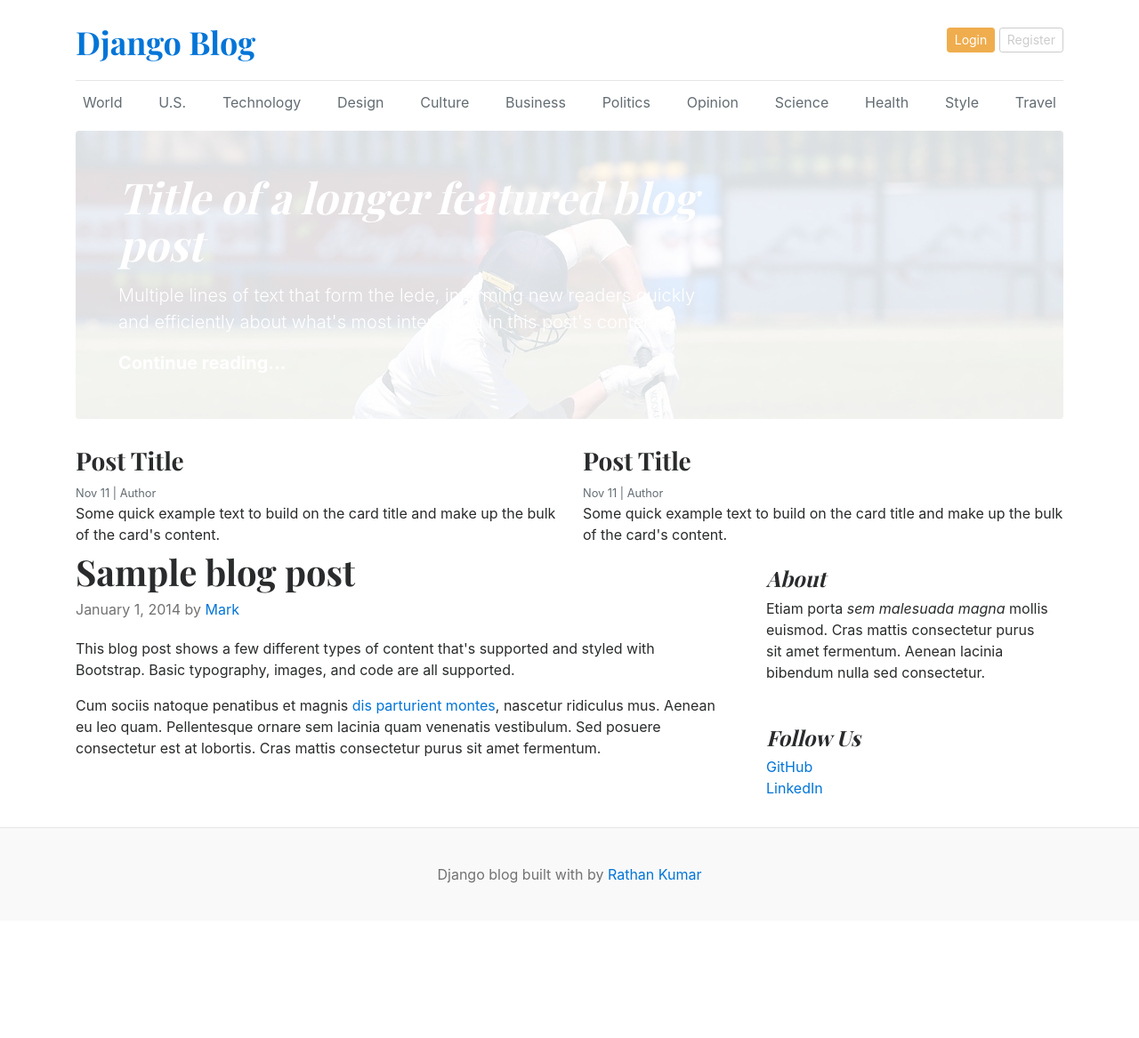
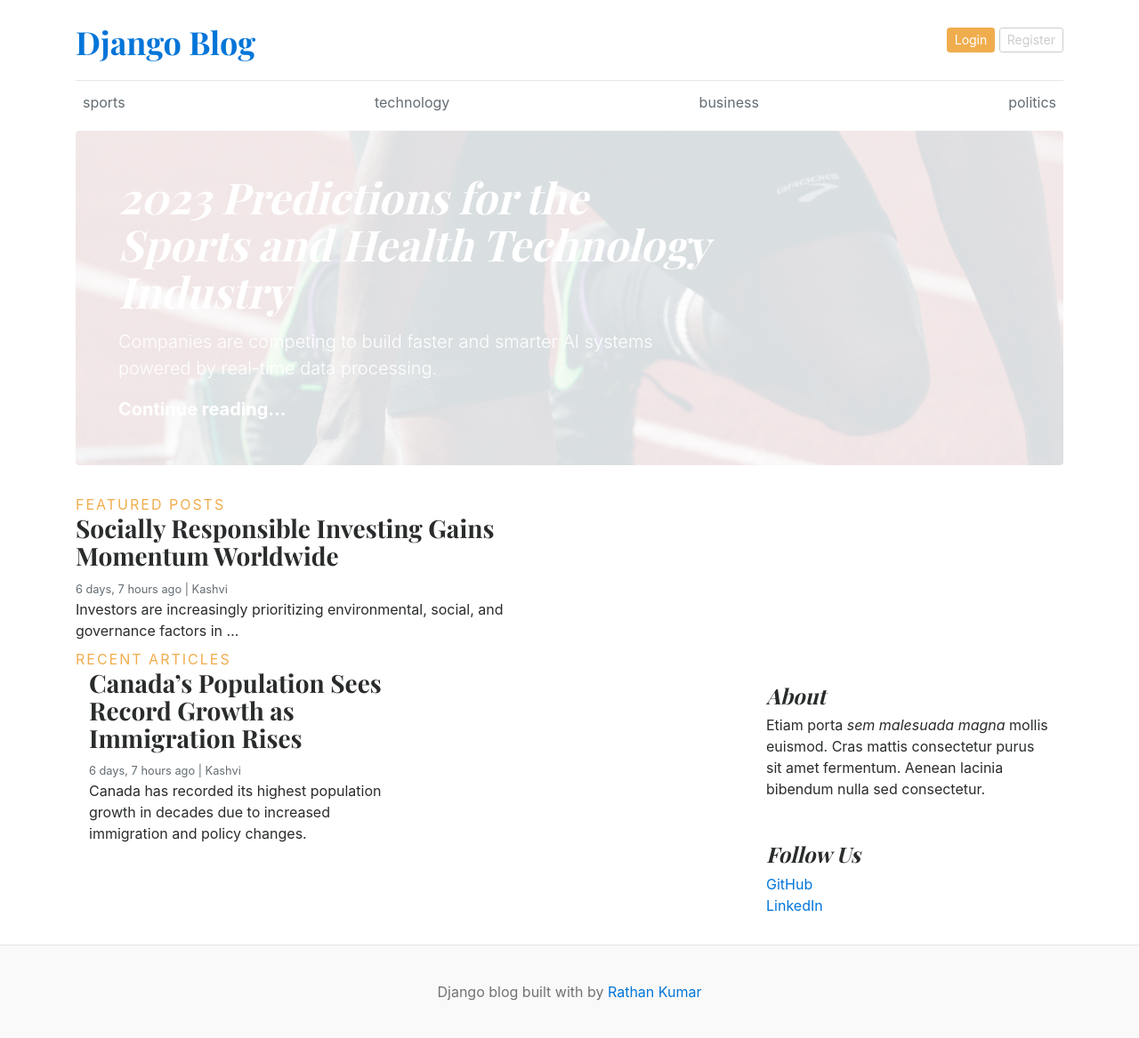
Before and after one commit to Kashvi039/django, a Django app: page / in a window 1280 px wide. Shown: the whole page at 89% size. Before the commit the page ends 993 px from the top, so only its background shows below. Run offline with Django 5.2, Linux system fonts and the light colour scheme; data comes from the database, SQL or seed files in the repository; both versions use the stored data as it was after the commit.

Commit message:
posts by category

```diff
--- a/blog/settings.py
+++ b/blog/settings.py
@@ -62,6 +62,7 @@ TEMPLATES = [
                 'django.template.context_processors.request',
                 'django.contrib.auth.context_processors.auth',
                 'django.contrib.messages.context_processors.messages',
+                'blogs.context_preprocessor.get_category',
             ],
         },
     },
--- a/blog/urls.py
+++ b/blog/urls.py
@@ -20,4 +20,5 @@ from django.urls import path,include
 urlpatterns = [
     path('admin/', admin.site.urls),
      path('', include('blogs.urls')),
+     path('category/', include('blogs.urls'))
 ]
--- a/blogs/admin.py
+++ b/blogs/admin.py
@@ -4,6 +4,7 @@ from . models import category,Blog
 class BlogAdmin(admin.ModelAdmin):
     prepopulated_fields={'slug' : ('title',)}
     list_display= ('title','Category','author','status','is_featured')
+    list_editable=('is_featured',)
 
 
 # Register your models here.
--- /dev/null
+++ b/blogs/context_preprocessor.py
@@ -0,0 +1,5 @@
+from blogs.models import category
+
+def get_category(request):
+    categories= category.objects.all()
+    return dict(categories=categories)
--- a/blogs/urls.py
+++ b/blogs/urls.py
@@ -21,5 +21,6 @@ from django.conf import settings
 from django.conf.urls.static import static
 
 urlpatterns = [
-   path('',views.home,name='home')
+   path('',views.home,name='home'),
+   path('<int:category_id>/',views.postsbycategory,name='postsbycategory')
 ] + static(settings.MEDIA_URL, document_root=settings.MEDIA_ROOT)
--- a/blogs/views.py
+++ b/blogs/views.py
@@ -1,6 +1,22 @@
 from django.shortcuts import render
 from django.http import HttpResponse
+from blogs.models import category,Blog
 
 # Create your views here.
 def home(request):
-    return render(request,'home.html')
+    categories= category.objects.all()
+    featured_posts=Blog.objects.filter(is_featured=True,status='1')
+    posts=Blog.objects.filter(is_featured=False,status='1')
+    context = {
+        'categories' : categories,
+        "featured_posts": featured_posts,
+        'posts':posts,
+    }
+
+    return render(request,'home.html',context)
+def postsbycategory(request,category_id):
+     posts=Blog.objects.filter(is_featured=True,Category_id=category_id)
+     context={
+          'posts':posts,
+     }
+     return render(request, 'postsbycategory.html', context)
--- /dev/null
+++ b/template/base.html
@@ -0,0 +1,50 @@
+{% load static %}
+
+<!--header-->
+<!DOCTYPE html>
+<html lang="en">
+<head>
+    <meta charset="UTF-8">
+    <meta http-equiv="X-UA-Compatible" content="IE=edge">
+    <meta name="viewport" content="width=device-width, initial-scale=1.0">
+    <title>Django Blogs</title>
+    <link href="https://getbootstrap.com/docs/4.0/dist/css/bootstrap.min.css" rel="stylesheet">
+    <link href="https://fonts.googleapis.com/css?family=Playfair+Display:700,900" rel="stylesheet">
+    <link href="{%static 'css/blog.css' %}" rel="stylesheet">
+  </head>
+<body>
+    <div class="container">
+      <header class="blog-header py-3">
+        <div class="row flex-nowrap justify-content-between align-items-center">
+          <div class="col-8 pt-1">
+            <a class="blog-header-logo text-dark" href="/">Django Blog</a>
+          </div>
+          <div class="col-4 d-flex justify-content-end align-items-center">
+            <a class="btn btn-sm btn-warning" href="#">Login</a> &nbsp;
+            <a class="btn btn-sm btn-outline-secondary" href="#">Register</a>
+          </div>
+        </div>
+      </header>
+
+      <div class="nav-scroller py-1 mb-2">
+        <nav class="nav d-flex justify-content-between">
+          {% for cat in categories %}
+          <a class="p-2 text-muted" href="{% url 'postsbycategory' cat.id %}">{{ cat.category_name}}</a>
+          {% endfor %}
+
+
+        </nav>
+      </div>
+
+
+<!--body content-->
+{% block content %}
+{% endblock %}
+
+
+<!--footer-->
+<footer class="blog-footer">
+  <p>Django blog built with   by <a href="#">Rathan Kumar</a></p>
+</footer>
+</body>
+</html>
--- a/template/home.html
+++ b/template/home.html
@@ -1,93 +1,54 @@
-{%load static%}
+{% extends 'base.html' %}
+{% block content %}
 
-
-<!DOCTYPE html>
-<html lang="en">
-<head>
-    <meta charset="UTF-8">
-    <meta http-equiv="X-UA-Compatible" content="IE=edge">
-    <meta name="viewport" content="width=device-width, initial-scale=1.0">
-    <title>Django Blogs</title>
-    <link href="https://getbootstrap.com/docs/4.0/dist/css/bootstrap.min.css" rel="stylesheet">
-    <link href="https://fonts.googleapis.com/css?family=Playfair+Display:700,900" rel="stylesheet">
-    <link href="{%static 'css/blog.css' %}" rel="stylesheet">
-  </head>
-<body>
-    <div class="container">
-      <header class="blog-header py-3">
-        <div class="row flex-nowrap justify-content-between align-items-center">
-          <div class="col-8 pt-1">
-            <a class="blog-header-logo text-dark" href="/">Django Blog</a>
-          </div>
-          <div class="col-4 d-flex justify-content-end align-items-center">
-            <a class="btn btn-sm btn-warning" href="#">Login</a> &nbsp;
-            <a class="btn btn-sm btn-outline-secondary" href="#">Register</a>
-          </div>
-        </div>
-      </header>
-
-      <div class="nav-scroller py-1 mb-2">
-        <nav class="nav d-flex justify-content-between">
-          <a class="p-2 text-muted" href="#">World</a>
-          <a class="p-2 text-muted" href="#">U.S.</a>
-          <a class="p-2 text-muted" href="#">Technology</a>
-          <a class="p-2 text-muted" href="#">Design</a>
-          <a class="p-2 text-muted" href="#">Culture</a>
-          <a class="p-2 text-muted" href="#">Business</a>
-          <a class="p-2 text-muted" href="#">Politics</a>
-          <a class="p-2 text-muted" href="#">Opinion</a>
-          <a class="p-2 text-muted" href="#">Science</a>
-          <a class="p-2 text-muted" href="#">Health</a>
-          <a class="p-2 text-muted" href="#">Style</a>
-          <a class="p-2 text-muted" href="#">Travel</a>
-        </nav>
-      </div>
-
-
-
-<div class="jumbotron p-3 p-md-5 text-white rounded bg-dark" style="background-image: url({% static '\css\images\cricket2.jpg' %});background-blend-mode: overlay;background-size:cover;">
+ {% for post in featured_posts %}
+   {% if forloop.first %}
+<div class="jumbotron p-3 p-md-5 text-white rounded bg-dark" style="background-image:url({{post.featured_image.url}});background-blend-mode: overlay;background-size:cover;">
     <div class="col-md-8 px-0">
-      <h1 class="display-4 font-italic">Title of a longer featured blog post</h1>
-      <p class="lead my-3">Multiple lines of text that form the lede, informing new readers quickly and efficiently about what's most interesting in this post's contents.</p>
+      <h1 class="display-4 font-italic">{{post.title}}</h1>
+      <p class="lead my-3">{{post.short_description}}</p>
       <p class="lead mb-0"><a href="#" class="text-white font-weight-bold">Continue reading...</a></p>
     </div>
   </div>
+  {% endif %}
+{% endfor %}
+<!-- Featured posts -->
+ <div class="text-uppercase text-warning" style="letter-spacing: 2px;">FEATURED POSTS</div>
 
   <div class="row mb-2">
+    {% for post in featured_posts %}
+    {% if not forloop.first %}
     <div class="col-md-6">
       <div class="card border-0" >
         <div class="card-body">
-          <h3>Post Title</h3>
-          <small class="mb-1 text-muted">Nov 11 | Author</small>
-          <p class="card-text">Some quick example text to build on the card title and make up the bulk of the card's content.</p>
+          <h3>{{post.title}}</h3>
+          <small class="mb-1 text-muted">{{post.created_at | timesince}} ago | {{post.author}}</small>
+          <p class="card-text">{{post.short_description | truncatewords:10}}</p>
         </div>
       </div>
     </div>
+    {% endif %}
+    {%endfor%}
+
+  </div>
+<div class="text-uppercase text-warning" style="letter-spacing: 2px;">recent Articles</div>
+  <main role="main" class="container p-0">
+    <div class="row">
+      <div class="col-md-8 blog-main">
+{% for post in posts %}
+
     <div class="col-md-6">
       <div class="card border-0" >
         <div class="card-body">
-          <h3>Post Title</h3>
-          <small class="mb-1 text-muted">Nov 11 | Author</small>
-          <p class="card-text">Some quick example text to build on the card title and make up the bulk of the card's content.</p>
+          <h3>{{post.title}}</h3>
+          <small class="mb-1 text-muted">{{post.created_at | timesince}} ago | {{post.author}}</small>
+          <p class="card-text">{{post.short_description}}</p>
         </div>
       </div>
     </div>
-  </div>
 
-  <main role="main" class="container p-0">
-    <div class="row">
-      <div class="col-md-8 blog-main">
+    {%endfor%}
 
-        <div class="blog-post">
-          <h2 class="blog-post-title">Sample blog post</h2>
-          <p class="blog-post-meta">January 1, 2014 by <a href="#">Mark</a></p>
-
-          <p>This blog post shows a few different types of content that's supported and styled with Bootstrap. Basic typography, images, and code are all supported.</p>
-
-          <p>Cum sociis natoque penatibus et magnis <a href="#">dis parturient montes</a>, nascetur ridiculus mus. Aenean eu leo quam. Pellentesque ornare sem lacinia quam venenatis vestibulum. Sed posuere consectetur est at lobortis. Cras mattis consectetur purus sit amet fermentum.</p>
-
-
-        </div>
         <!-- /.blog-post -->
 
       </div>
@@ -113,8 +74,4 @@
   </main><!-- /.container -->
 
 </div>
-<footer class="blog-footer">
-  <p>Django blog built with   by <a href="#">Rathan Kumar</a></p>
-</footer>
-</body>
-</html>
+{% endblock %}
```
Also changed, not shown: template/postsbycategory.html (added, +59 -0 lines), db.sqlite3, media/uploads/2026/01/08/20250917_230646.jpg (added), media/uploads/2026/01/08/20250917_230646_FZGxpDV.jpg (added), media/uploads/2026/01/08/braden-collum-9HI8UJMSdZA-unsplash.jpg (added), media/uploads/2026/01/08/marco-oriolesi-wqLGlhjr6Og-unsplash.jpg (added), media/uploads/2026/01/08/towfiqu-barbhuiya-jpqyfK7GB4w-unsplash.jpg (added), 1 other file.
